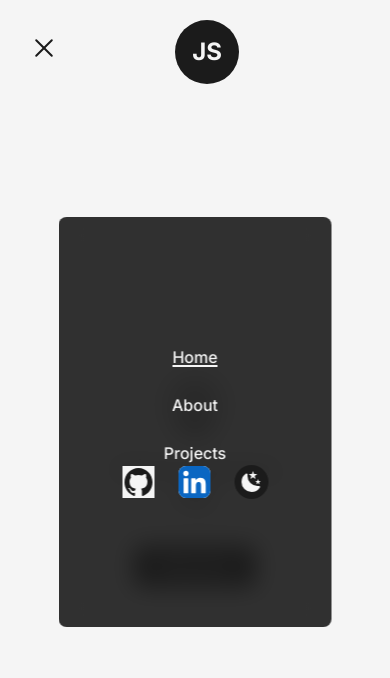
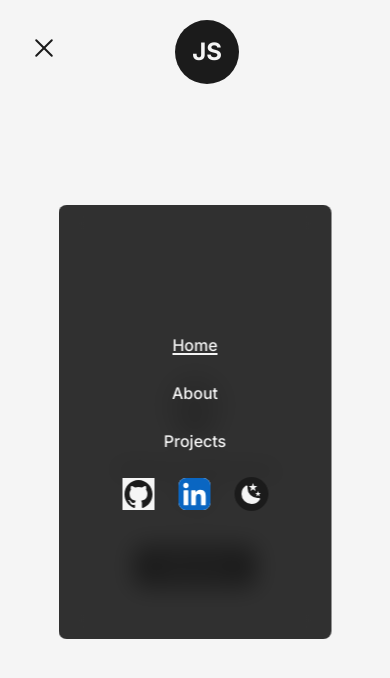
Before and after one commit to Jell13/Js-Portfolio, a Next.js app: page / in a window 390 px wide. Both pictures are taken after a click on the button 44 px from the left and 48 px from the top of the page. Shown: the top 678 px of the page. Built offline with nearby package versions, Linux system fonts and the light colour scheme.

Commit message:
configure the navbar in smaller screen

```diff
--- a/app/components/Navbar.jsx
+++ b/app/components/Navbar.jsx
@@ -123,7 +123,7 @@ const Navbar = () => {
                 ))}
             </nav>
 
-            <nav className="flex gap-2 justify-center items-center">
+            <nav className="flex gap-2 justify-center mt-6 items-center">
 
                 <Link className="w-8 h-8 mr-4" href="https://github.com">
                     <GithubIcon className="w-full dark:bg-dark bg-light h-full"/>
```
